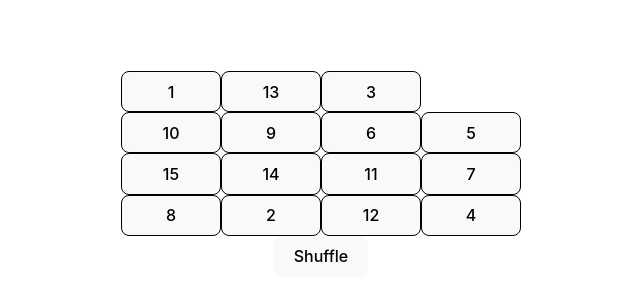
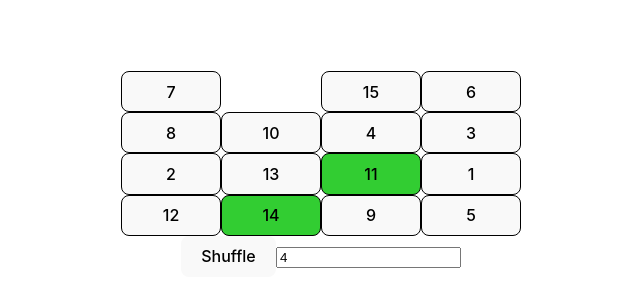
Before and after one commit to RodrigoGamboa/15puzzle, a React (Vite) app: page / in a window 1280 px wide. Shown: the part 226-526 px from the top of the page, without its empty margins (319-959 px from the left). Built offline with nearby package versions, Linux system fonts and the light colour scheme.

Commit message:
add change size puzzle functionality, change tile color when in correct position

```diff
--- a/src/App.tsx
+++ b/src/App.tsx
@@ -1,4 +1,4 @@
-import { useState } from "react";
+import { ChangeEvent, useEffect, useState } from "react";
 import { getEmptySpaceIndex, getRandomSeq } from "./helpers";
 import "./App.css";
 import Board from "./components/Board";
@@ -15,7 +15,7 @@ function App() {
   }
 
   function handleClick(index: any) {
-    // Refactor when getEmptySpaceIndex gets updated
+    // TODO: Refactor when getEmptySpaceIndex gets updated
     const emptySpaceIndex = getEmptySpaceIndex(values, index);
     setValues((prev) => {
       const arr = [...prev];
@@ -28,10 +28,25 @@ function App() {
     });
   }
 
+  function handleSizeChange(event: ChangeEvent<HTMLInputElement>) {
+    setSize(Number(event.target.value));
+  }
+
+  useEffect(() => {
+    shuffle();
+  }, [size]);
+
   return (
     <>
       <Board size={size} values={values} handleClick={handleClick} />
       <button onClick={shuffle}>Shuffle</button>
+      <input
+        type="number"
+        id="size"
+        name="size"
+        value={size}
+        onChange={handleSizeChange}
+      />
     </>
   );
 }
--- a/src/components/Tile.tsx
+++ b/src/components/Tile.tsx
@@ -12,6 +12,7 @@ function Tile({ value, index, handleClick }: Props) {
           style={{
             width: "100px",
             border: "1px solid black",
+            backgroundColor: value === index + 1 ? "limegreen" : "",
           }}
           onClick={() => handleClick(index)}
         >
```
